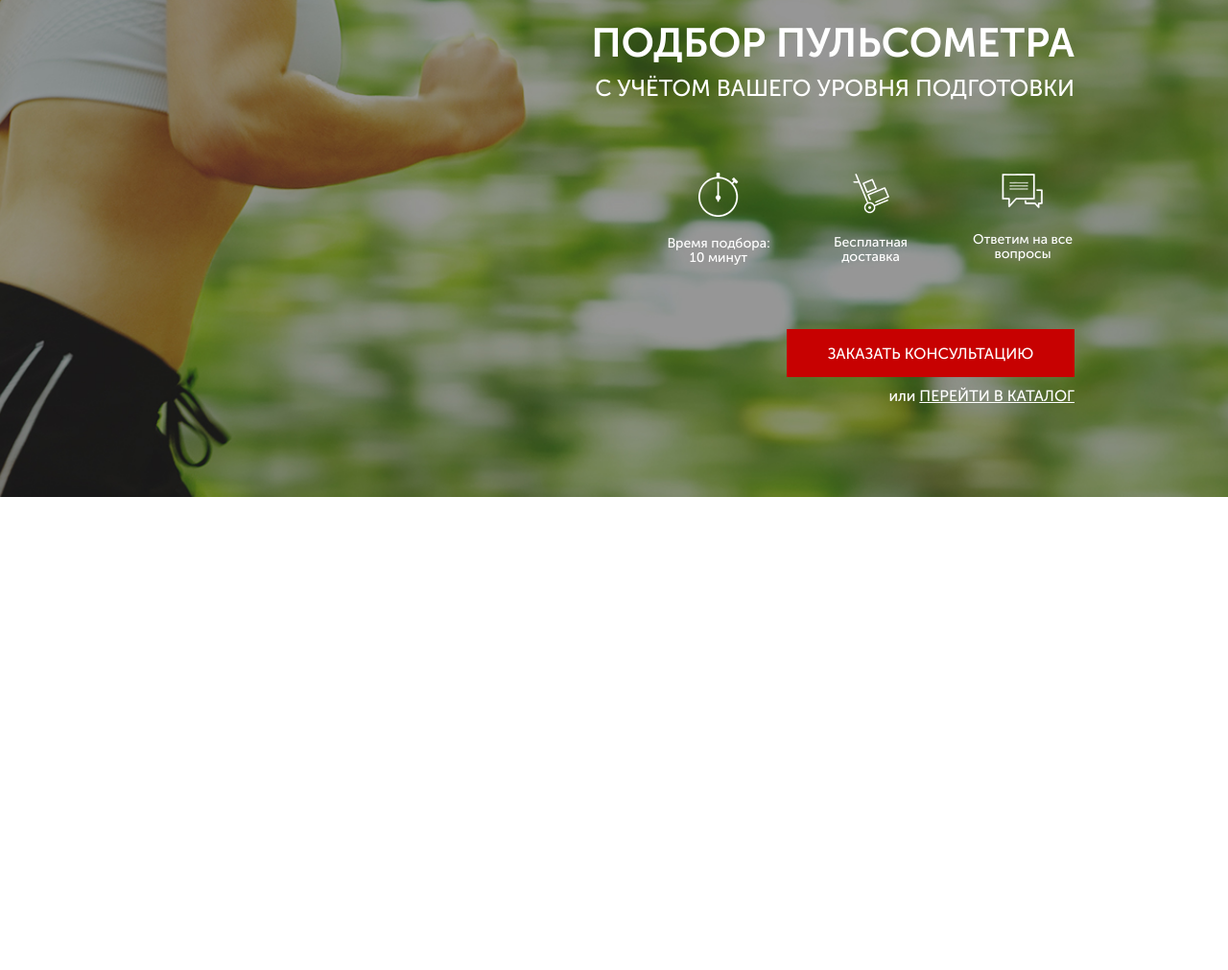
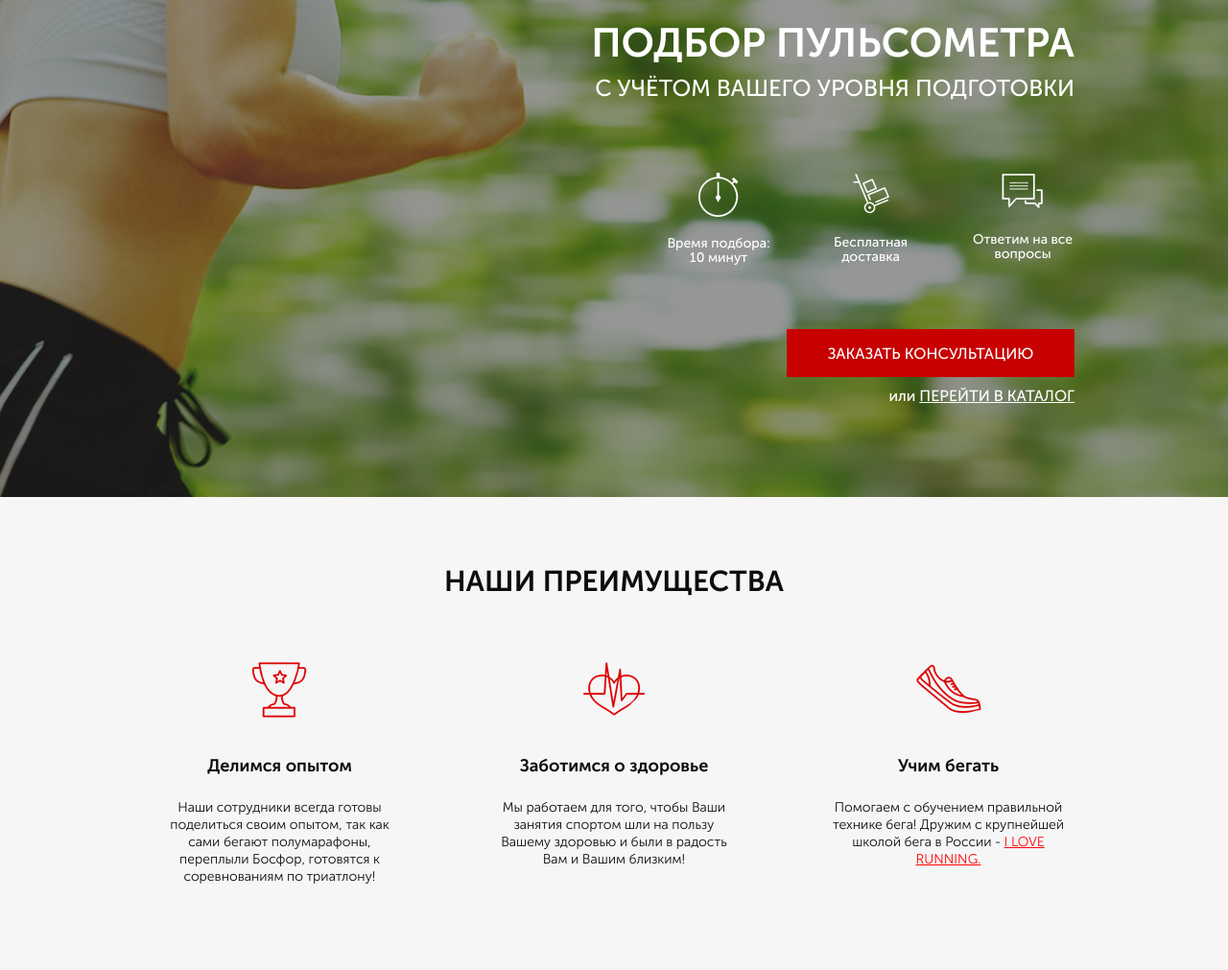
Before and after one commit to DendyLA/pulse, a website: page src/index.html in a window 1280 px wide. Shown: the part 168-1179 px from the top of the page at 96% size. Before the commit the page ends 800 px from the top, so only its background shows below. Drawn offline with Linux system fonts and the light colour scheme.

Commit message:
I have added a benefits block

```diff
--- a/src/index.html
+++ b/src/index.html
@@ -33,5 +33,24 @@
             </div>
         </div>
     </div>
+    <div class="benefits">
+        <div class="container">
+            <h3 class="benefits__title">НАШИ ПРЕИМУЩЕСТВА</h3>
+            <div class="benefits__items">
+                <div class="benefits__item">
+                    <img src="icons/benefits/cup.png" alt="icon" class="benefits__icon">
+                    <div class="benefits__content"><span>Делимся опытом</span>Наши сотрудники всегда готовы поделиться своим опытом, так как сами бегают полумарафоны, переплыли Босфор, готовятся к соревнованиям по триатлону!</div>
+                </div>
+                <div class="benefits__item">
+                    <img src="icons/benefits/heart.png" alt="icon" class="benefits__icon">
+                    <div class="benefits__content"><span>Заботимся о здоровье</span>Мы работаем для того, чтобы Ваши занятия спортом шли на пользу Вашему здоровью и были в радость Вам и Вашим близким!</div>
+                </div>
+                <div class="benefits__item">
+                    <img src="icons/benefits/shoe.png" alt="icon" class="benefits__icon">
+                    <div class="benefits__content"><span>Учим бегать</span>Помогаем с обучением правильной технике бега! Дружим с крупнейшей школой бега в России - <a href="#">I LOVE RUNNING.</a> </div>
+                </div>
+            </div>
+        </div>
+    </div>
 </body>
 </html>
--- a/src/sass/blocks/_benefits.sass
+++ b/src/sass/blocks/_benefits.sass
@@ -0,0 +1,42 @@
+.benefits
+    padding: 70px 0 82px 0
+    min-height: 473px
+    background: #F6F6F6
+    &__title
+        font-weight: 700
+        font-size: 30px
+        text-align: center
+        color: #0D0D0D
+    &__items
+        display: flex
+        justify-content: space-between
+        margin-top: 60px
+    &__item
+        width: 263px
+        height: 245px
+    &__icon
+        display: block
+        margin: 0 auto
+        width: 70px
+    &__content
+        font-weight: 300
+        font-size: 14px
+        line-height: 18px
+        text-align: center
+        color: #0D0D0D
+        a
+            font-weight: 300
+            font-size: 14px
+            line-height: 18px
+            color: #FF0000
+            &:hover
+                color: #0D0D0D
+        span
+            display: block
+            font-weight: 700
+            font-size: 18px
+            line-height: 29px
+            text-align: center
+            color: #0D0D0D
+            margin-top: 35px
+            margin-bottom: 20px
```
Also changed, not shown: src/css/style.min.css, src/icons/benefits/cup.png (added), src/icons/benefits/heart.png (added), src/icons/benefits/shoe.png (added).
